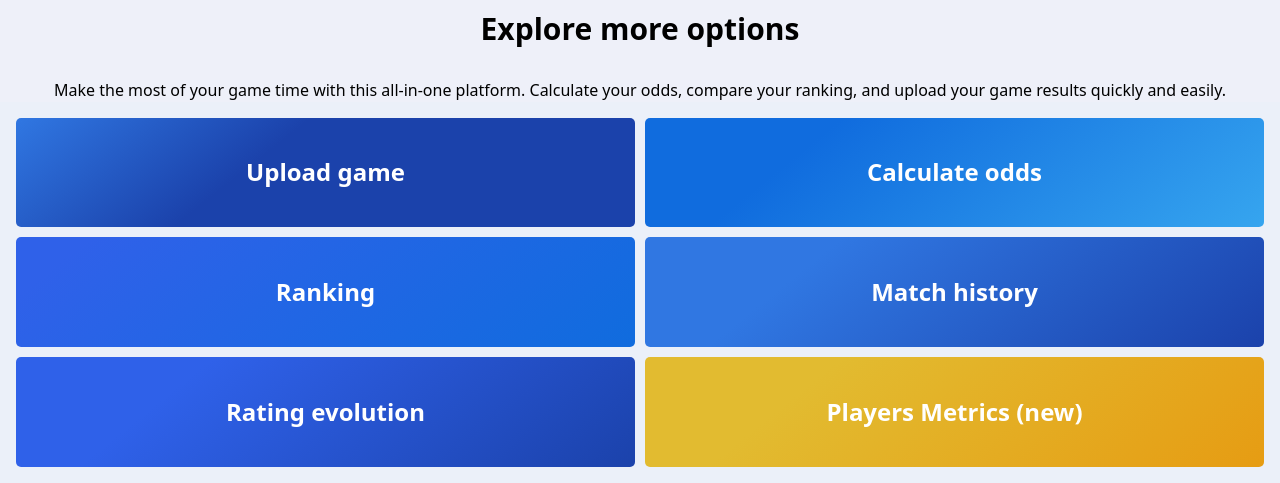
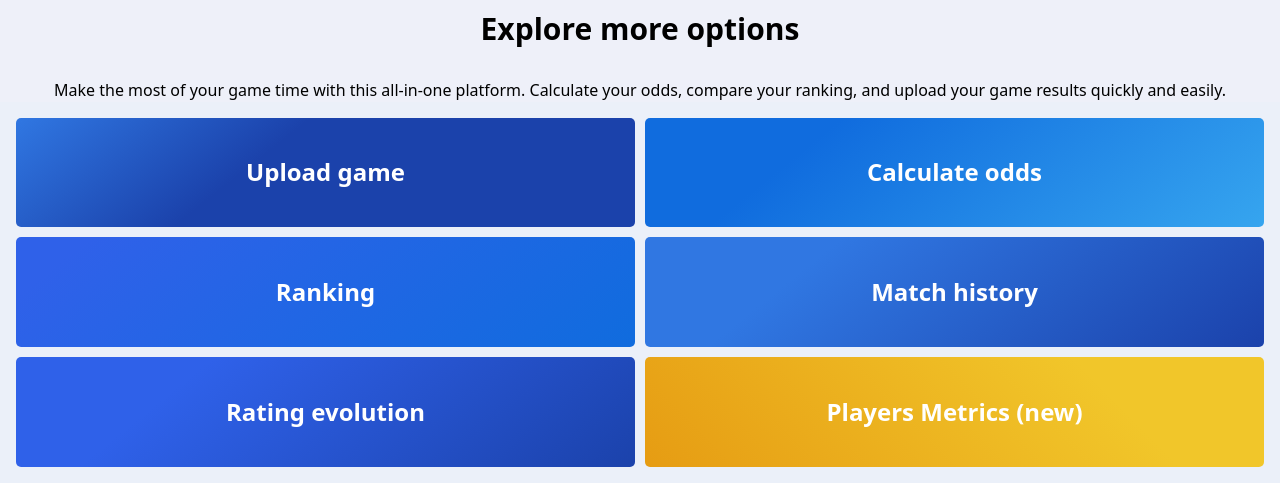
Before and after one commit to lkolebka/baby-foot-python, a Flask app: page /match_list in a window 1280 px wide. Shown: the part 441-924 px from the top of the page. Run offline with Flask 3, Linux system fonts and the light colour scheme; data that the repository does not hold is empty; some libraries are stand-ins or nearby versions.

Commit message:
new gradient

```diff
--- a/static/style.css
+++ b/static/style.css
@@ -301,7 +301,7 @@ input[type="submit"]:hover {
 }
 
 .action:nth-child(6) {
-  background: linear-gradient(141.13deg, #e2bb30 26.29%, #e69c13 100%);
+  background: linear-gradient(226deg, #f1c62a 26.29%, #e69c13 100%);
   color: #fff;
 }
 
```
